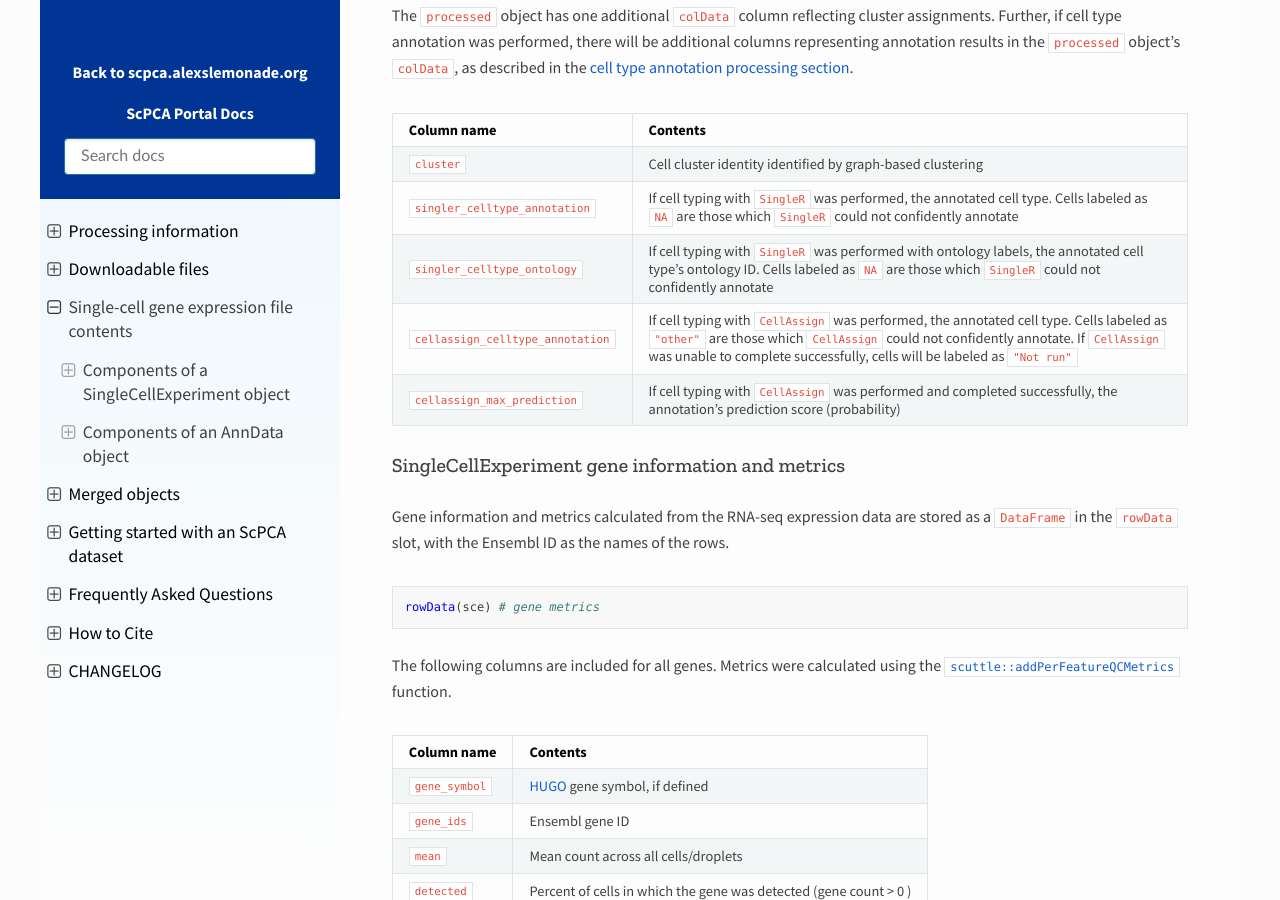
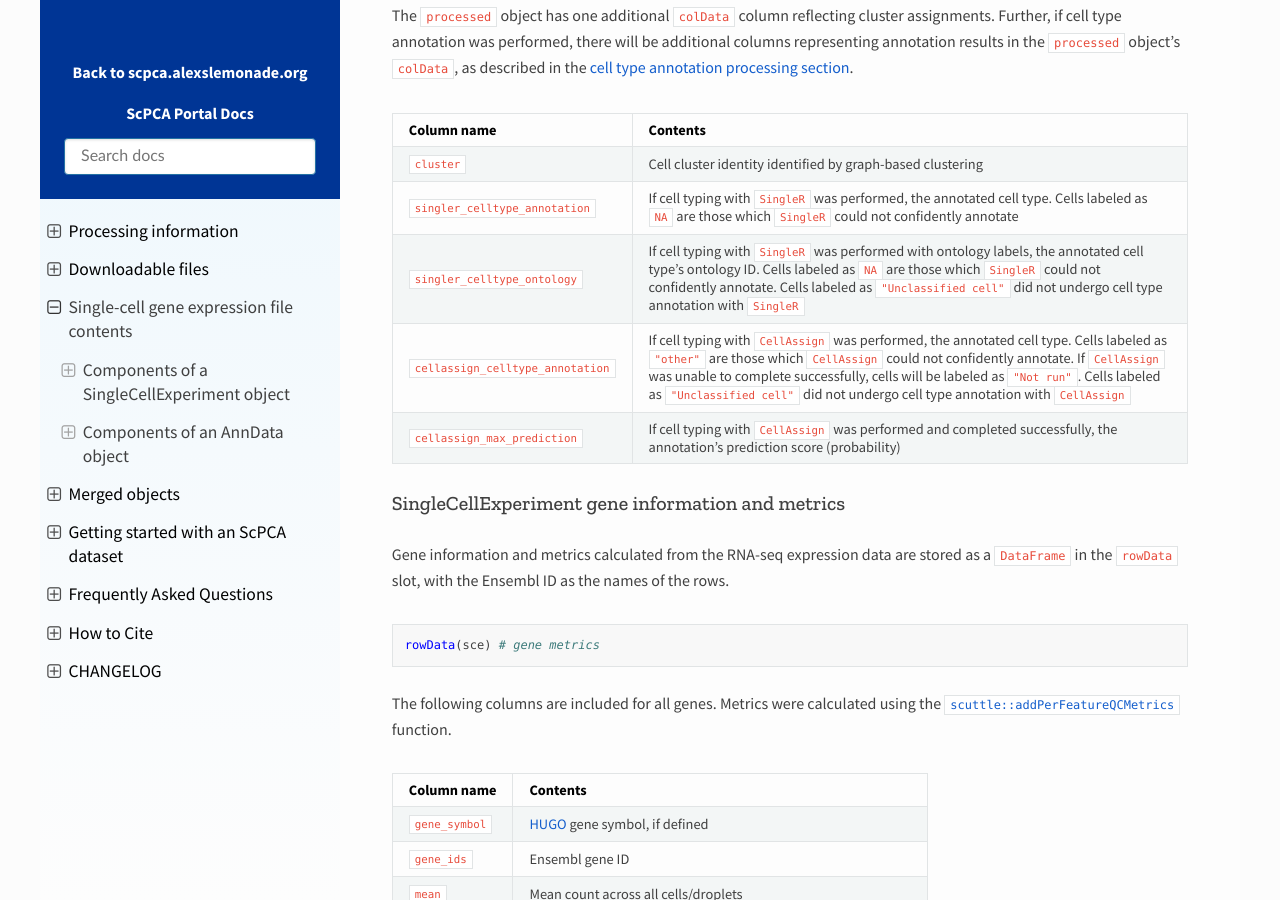
Before and after one commit to DongzeHE/scpca-docs, a Sphinx documentation site: the page built from docs/sce_file_contents.md, in a window 1280 px wide and 900 px high, scrolled down 2429 px. Built offline with Sphinx 7.4.7 and the Read the Docs theme 2.0.0, drawn with Linux system fonts in a browser that asks for light colours.

Commit message:
#333: docs for 'unclassified cell' label

```diff
--- a/docs/sce_file_contents.md
+++ b/docs/sce_file_contents.md
@@ -88,8 +88,8 @@ Further, if cell type annotation was performed, there will be additional columns
 | ----------------------- | ----------------------------------------------------- |
 | `cluster`  | Cell cluster identity identified by graph-based clustering |
 | `singler_celltype_annotation`  | If cell typing with `SingleR` was performed, the annotated cell type. Cells labeled as `NA` are those which `SingleR` could not confidently annotate |
-| `singler_celltype_ontology`  | If cell typing with `SingleR` was performed with ontology labels, the annotated cell type's ontology ID. Cells labeled as `NA` are those which `SingleR` could not confidently annotate |
-| `cellassign_celltype_annotation`  | If cell typing with `CellAssign` was performed, the annotated cell type. Cells labeled as `"other"` are those which `CellAssign` could not confidently annotate. If `CellAssign` was unable to complete successfully, cells will be labeled as `"Not run"`  |
+| `singler_celltype_ontology`  | If cell typing with `SingleR` was performed with ontology labels, the annotated cell type's ontology ID. Cells labeled as `NA` are those which `SingleR` could not confidently annotate. Cells labeled as `"Unclassified cell"` did not undergo cell type annotation with `SingleR` |
+| `cellassign_celltype_annotation`  | If cell typing with `CellAssign` was performed, the annotated cell type. Cells labeled as `"other"` are those which `CellAssign` could not confidently annotate. If `CellAssign` was unable to complete successfully, cells will be labeled as `"Not run"`. Cells labeled as `"Unclassified cell"` did not undergo cell type annotation with `CellAssign`  |
 | `cellassign_max_prediction`  | If cell typing with `CellAssign` was performed and completed successfully, the annotation's prediction score (probability)  |
 
 ### SingleCellExperiment gene information and metrics
```
Also changed, not shown: docs/processing_information.md (+4 -0 lines).
